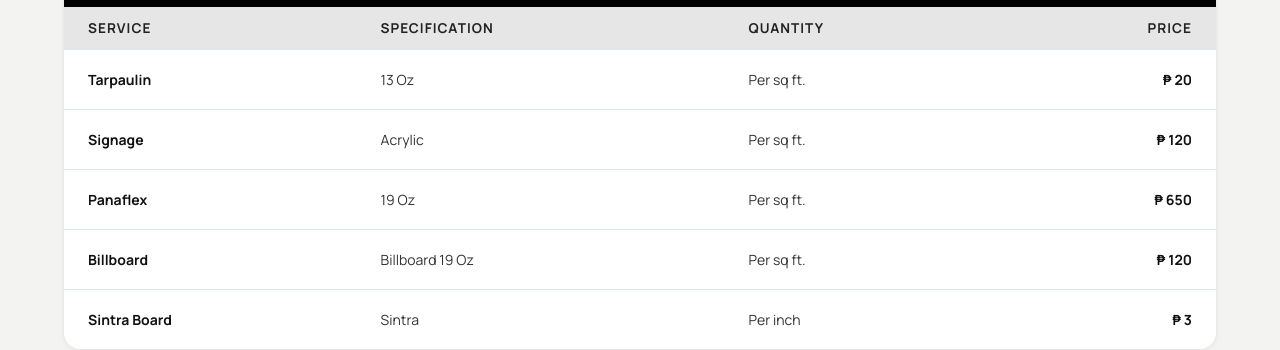
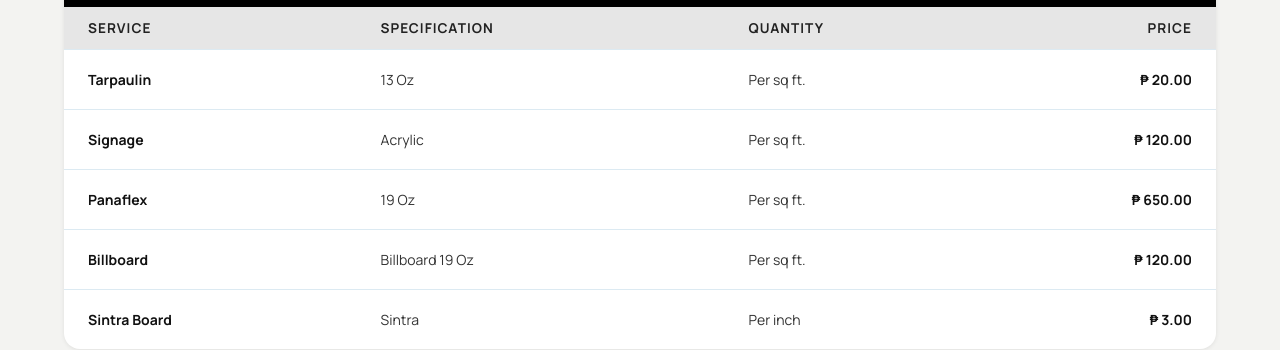
Before and after one commit to perirace/QTA-Services, a plain HTML site: page Pricing-Signage.html in a window 1280 px wide. Shown: the part 709-1059 px from the top of the page. Drawn offline with Linux system fonts and the light colour scheme; files whose address does not match are found by name.

Commit message:
Format prices to two decimal places
Updated price formatting to include two decimal places for consistency.

```diff
--- a/Pricing-Signage.html
+++ b/Pricing-Signage.html
@@ -68,35 +68,35 @@
         <div class="row-service">Tarpaulin</div>
         <div class="row-spec">13 Oz</div>
         <div class="row-qty">Per sq ft.</div>
-        <div class="row-price">₱ 20</div>
+        <div class="row-price">₱ 20.00</div>
       </div>
 
       <div class="table-row">
         <div class="row-service">Signage</div>
         <div class="row-spec">Acrylic</div>
         <div class="row-qty">Per sq ft.</div>
-        <div class="row-price">₱ 120</div>
+        <div class="row-price">₱ 120.00</div>
       </div>
 
       <div class="table-row">
         <div class="row-service">Panaflex</div>
         <div class="row-spec">19 Oz</div>
         <div class="row-qty">Per sq ft.</div>
-        <div class="row-price">₱ 650</div>
+        <div class="row-price">₱ 650.00</div>
       </div>
 
       <div class="table-row">
         <div class="row-service">Billboard</div>
         <div class="row-spec">Billboard 19 Oz</div>
         <div class="row-qty">Per sq ft.</div>
-        <div class="row-price">₱ 120</div>
+        <div class="row-price">₱ 120.00</div>
       </div>
 
       <div class="table-row">
         <div class="row-service">Sintra Board</div>
         <div class="row-spec">Sintra</div>
         <div class="row-qty">Per inch</div>
-        <div class="row-price">₱ 3</div>
+        <div class="row-price">₱ 3.00</div>
       </div>
 
     </div>
```
